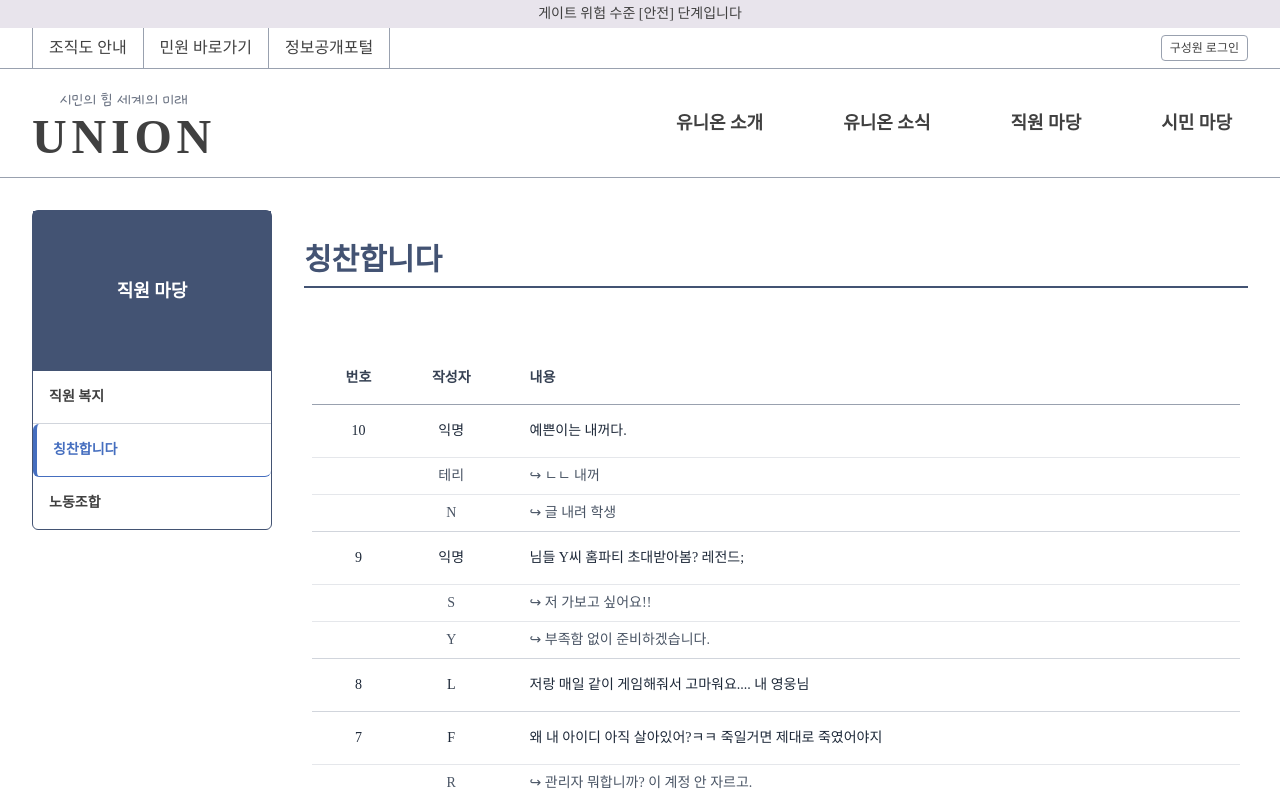
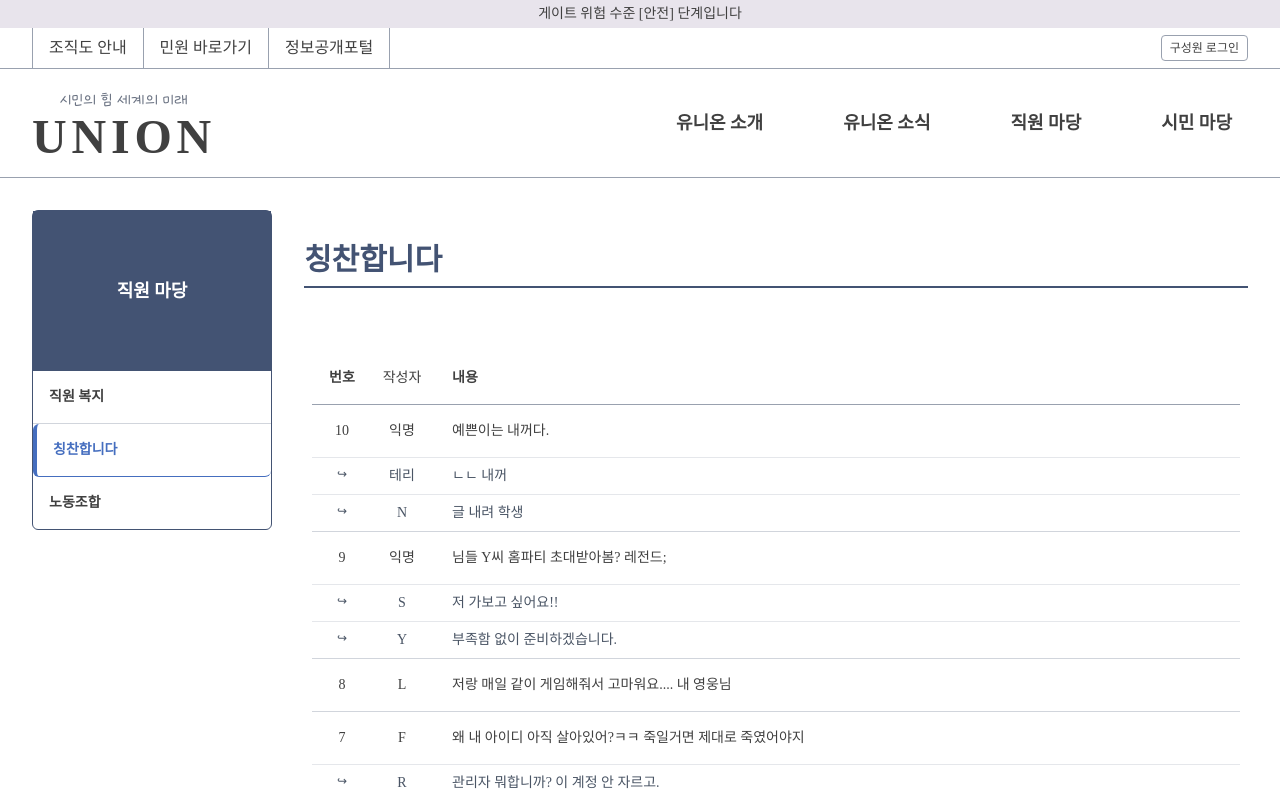
Before and after one commit to union-1002/union-1002.github.io, a React (Vite) app: page /good in a window 1280 px wide. Shown: the top 800 px of the page. Built offline with nearby package versions, Linux system fonts and the light colour scheme; a web font is replaced by a local one.

Commit message:
칭찬 게시판 마진 수정

```diff
--- a/src/pages/GoodPage/index.jsx
+++ b/src/pages/GoodPage/index.jsx
@@ -114,10 +114,10 @@ function GoodPage() {
         title="칭찬합니다"
         sidebar={MENU_PROPS['직원 마당']}
       >
-        <div className="grid grid-cols-12 lg:grid-cols-10 text-sm font-semibold text-gray-700 border-b border-gray-400 pb-4">
-          <div className="col-span-2 lg:col-span-1 text-center">번호</div>
-          <div className="col-span-2 lg:col-span-1 text-center">작성자</div>
-          <div className="col-span-8 lg:col-span-8 text-center lg:text-left lg:pl-8">내용</div>
+        <div className="flex flex-wrap lg:flex-nowrap items-start text-sm font-semibold border-b border-gray-400 pb-4">
+          <div className="hidden lg:block w-[60px] text-center shrink-0">번호</div>
+          <div className="hidden lg:block w-[60px] text-center font-medium shrink-0">작성자</div>
+          <div className="hidden lg:block w-full lg:flex-grow lg:ml-5">내용</div>
         </div>
 
         {/* 게시글 목록 */}
@@ -130,18 +130,18 @@ function GoodPage() {
           >
             {/* 메인 글 */}
 
-            <div className="grid grid-cols-12 lg:grid-cols-10 items-start text-sm text-gray-800 py-4 hover:bg-gray-50 transition">
-              <div className="col-span-2 lg:col-span-1 text-center">{post.id}</div>
-              <div className="col-span-2 lg:col-span-1 text-center font-medium">{post.author}</div>
-              <div className="col-span-8 lg:col-span-8 pl-8">{typeof post.text === "function" ? post.text(user) : post.text}</div>
+            <div className="flex flex-wrap lg:flex-nowrap items-start text-sm py-4 hover:bg-gray-50 transition">
+              <div className="w-[50px] lg:w-[60px] text-center shrink-0">{post.id}</div>
+              <div className="w-[50px] lg:w-[60px] text-left lg:text-center font-medium shrink-0">{post.author}</div>
+              <div className="w-full lg:flex-grow ml-12 mt-1.5 lg:mt-0 lg:ml-5">{typeof post.text === "function" ? post.text(user) : post.text}</div>
             </div>
 
             {/* 답글들 */}
             {post.replies.map((reply) => (
-              <div key={reply.id} className="grid grid-cols-12  lg:grid-cols-10 items-start text-sm text-gray-600 border-t border-gray-200 py-2">
-                <div className="col-span-2 lg:col-span-1 text-center"></div>
-                <div className="col-span-2 lg:col-span-1 text-center">{reply.author}</div>
-                <div className="col-span-8 lg:col-span-8 pl-8">↪ {reply.text}</div>
+              <div key={reply.id} className="flex flex-wrap lg:flex-nowrap items-start text-sm text-gray-600 border-t border-gray-200 py-2">
+                <div className="w-[50px] lg:w-[60px] text-center shrink-0 text-xs">↪</div>
+                <div className="w-[50px] lg:w-[60px] text-left lg:text-center shrink-0">{reply.author}</div>
+                <div className="w-full lg:flex-grow ml-12 mt-1.5 lg:mt-0 lg:ml-5">{reply.text}</div>
               </div>
             ))}
           </div>
```
